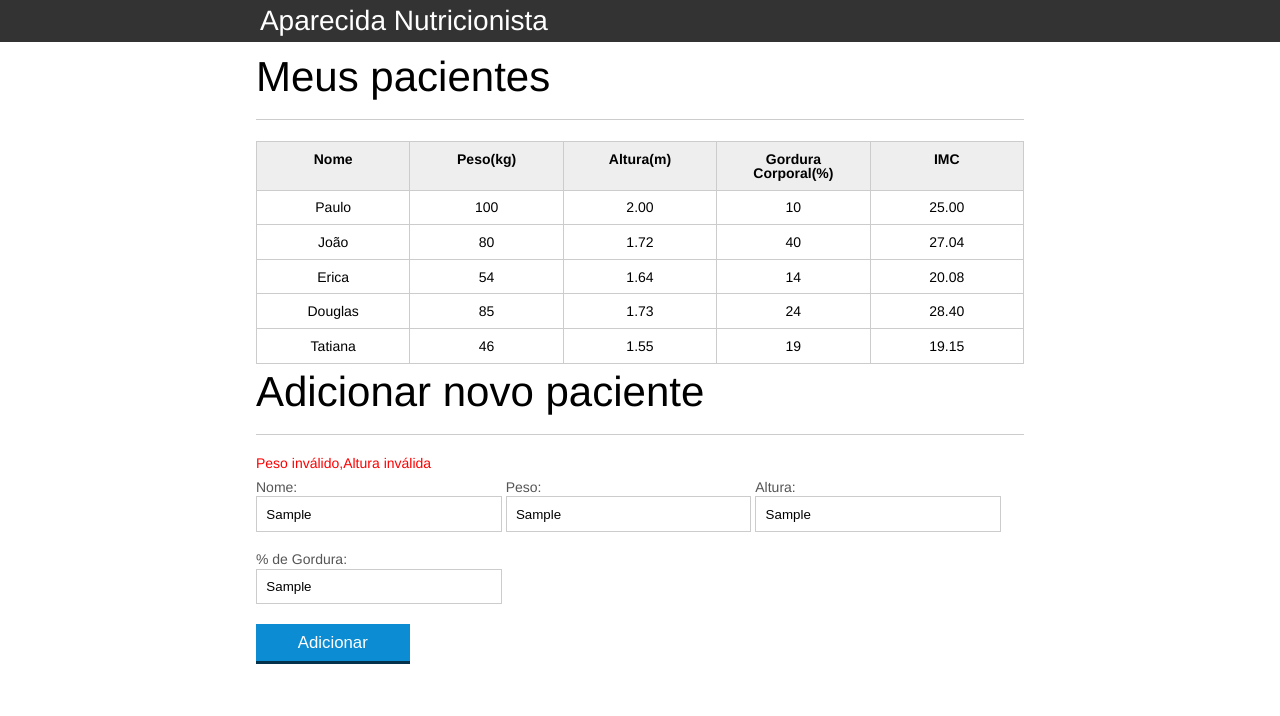
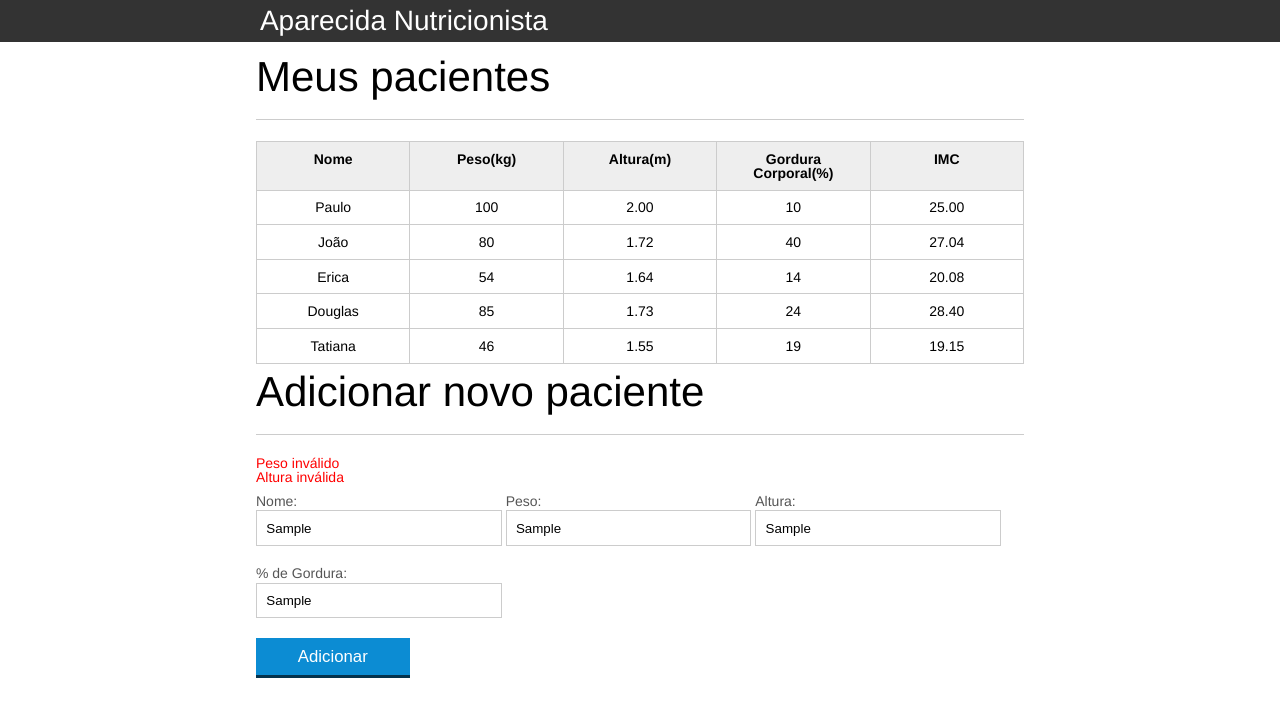
Before and after one commit to moisesventtura/decodificador-alura, a plain HTML site: page index.html in a window 1280 px wide. Both pictures are taken after typing "Sample", "Sample", "Sample", "Sample" into the empty fields and a click on the button "Adicionar". Drawn offline with Linux system fonts and the light colour scheme.

Commit message:
[FEATURE] Validação de formulários

```diff
--- a/css/index.css
+++ b/css/index.css
@@ -137,6 +137,6 @@ button[disabled=disabled], button:disabled {
 	background-color: lightcoral;
 }
 
-#mensagem-erro{
+#mensagens-erro{
 	color: red;
 }
--- a/index.html
+++ b/index.html
@@ -76,7 +76,7 @@
 		<!-- ... -->
 		<section class="container">
 			<h2 id="titulo-form">Adicionar novo paciente</h2>
-			<span id="mensagem-erro"></span>
+			<ul id="mensagens-erro"></ul>
 			<form id="form-adiciona">
 				<div class="grupo">
 					<label for="nome">Nome:</label>
--- a/js/form.js
+++ b/js/form.js
@@ -8,12 +8,11 @@ botaoAdicionar.addEventListener("click", function(event){
 
     var pacienteTr = montaTr(paciente);
 
-    var erro = validaPaciente(paciente);
+    var erros = validaPaciente(paciente);
 
     //validação do paciente
-    if(erro.length > 0){
-        var mensagemErro = document.querySelector("#mensagem-erro");
-        mensagemErro.textContent = erro;
+    if(erros.length > 0){
+        exibeMensagensDeErro(erros);
         return; //Return "vazio" para pular a função que adiciona o paciente na tabela
     }
 
@@ -22,9 +21,21 @@ botaoAdicionar.addEventListener("click", function(event){
     tabela.appendChild(pacienteTr);
 
     form.reset();
+    var mensagemsErro = document.querySelector("#mensagens-erro");
+    mensagemsErro.innerHTML = "";
+});
 
+//Criando a lista de erros
+function exibeMensagensDeErro(erros){
+    var ul = document.querySelector("#mensagens-erro");
+    ul.innerHTML = "";
 
-});
+    erros.forEach(function (erro){
+        var li = document.createElement("li");
+        li.textContent = erro;
+        ul.appendChild(li);
+    })
+}
 
 function obtemPacienteDoFormulario(form){
 
@@ -80,8 +91,12 @@ function validaPaciente(paciente){
 
     var erros = [];
 
+    if(paciente.nome.length === 0) erros.push("O nome não pode estar em branco")
     if(!validaPeso(paciente.peso)) erros.push("Peso inválido");
     if(!validaAltura(paciente.altura)) erros.push("Altura inválida");
+    if(paciente.peso.length === 0) erros.push("O peso não pode estar em branco");
+    if(paciente.altura.length === 0) erros.push("A altura não pode estar em branco");
+    if(paciente.gordura.length === 0) erros.push("O percentual de gordura não pode estar em branco");
 
     return erros;
 }
```
